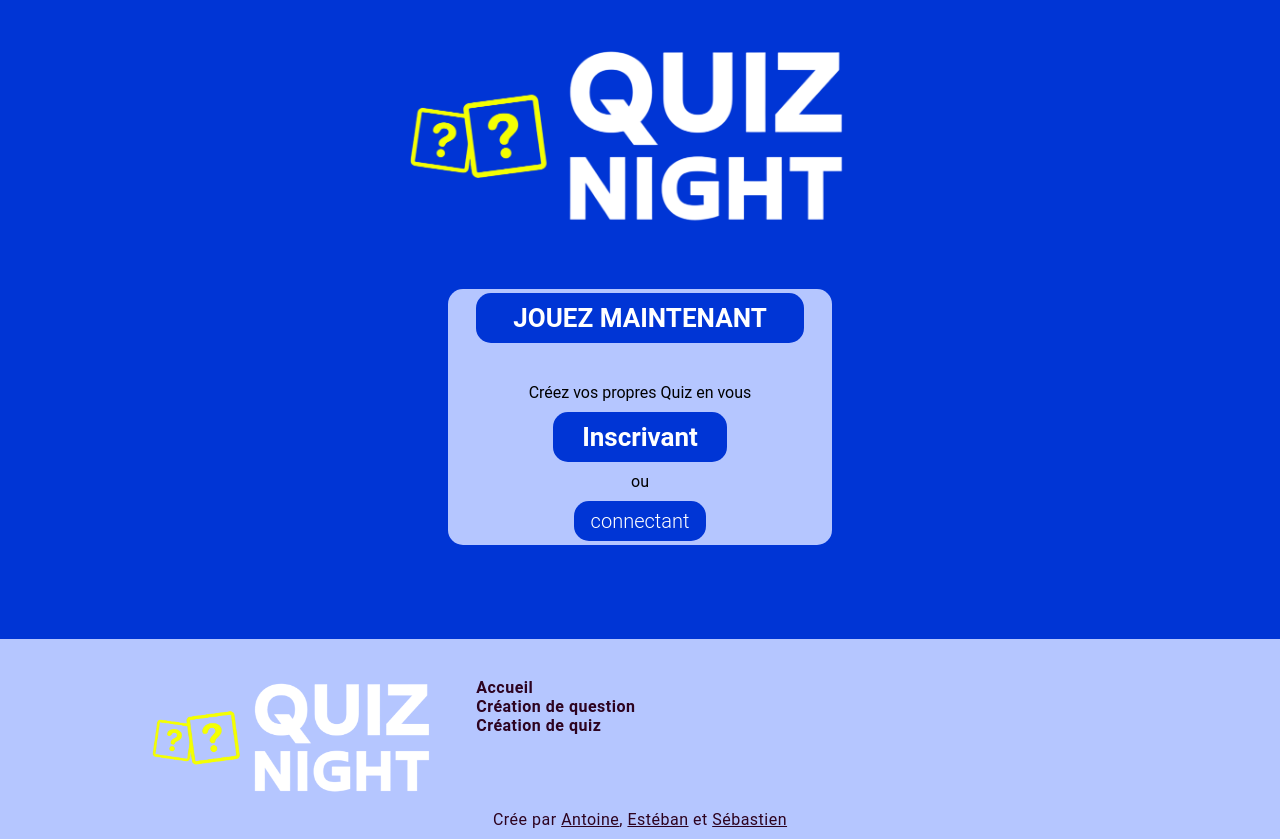
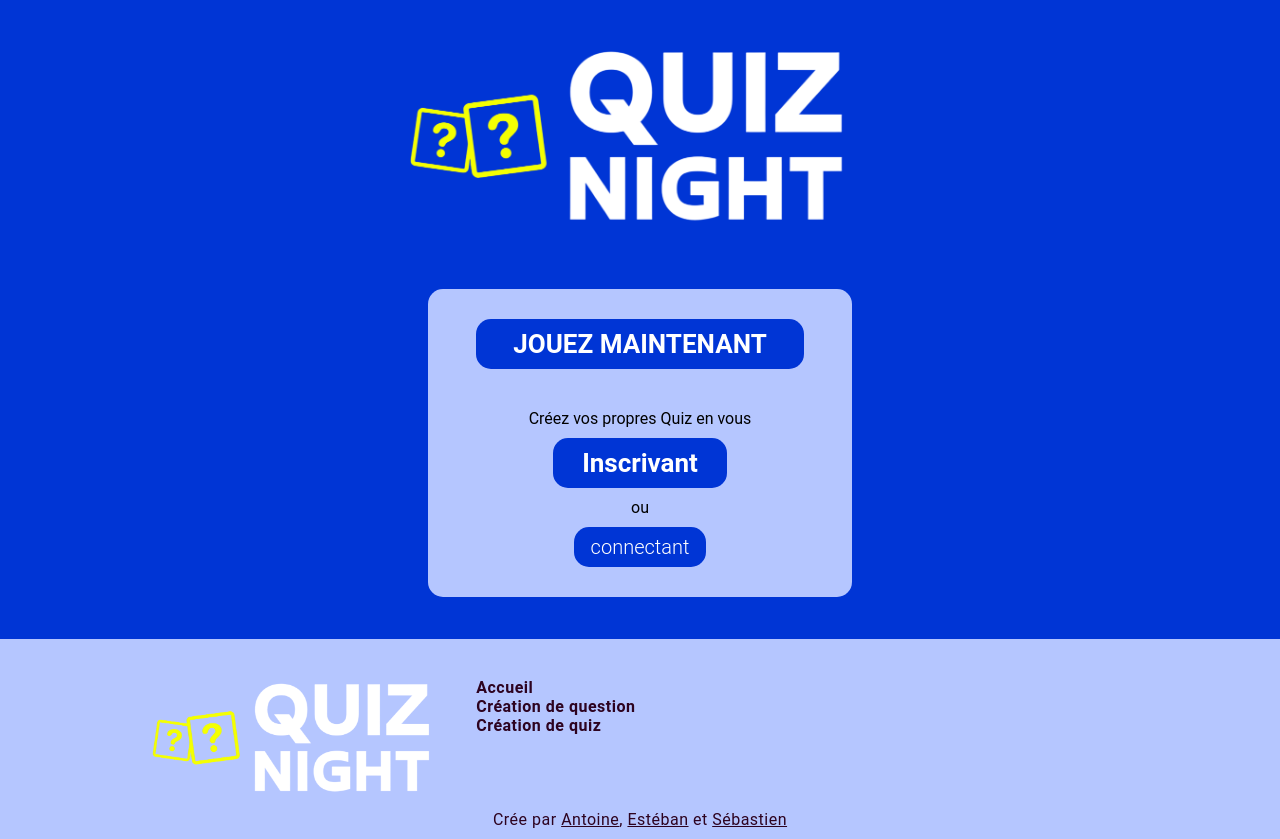
Before and after one commit to esteban-genty/quiznight, a PHP site: page / in a window 1280 px wide. Shown: the part 76-915 px from the top of the page. Run offline with PHP 8.4, Linux system fonts and the light colour scheme.

Commit message:
modification mineure du css de l'accueil

```diff
--- a/styles/styles.css
+++ b/styles/styles.css
@@ -9,12 +9,13 @@ main {
         margin-bottom: 40px;
     }
     .divCTA {
-        height: 40%;
+        height: fit-content;
         width: 30%;
         display: flex;
         flex-direction: column;
         align-items: center;
         justify-content: center;
+        padding: 20px;
         font-family: var(--main-font);
         background-color: var(--unfocus-color);
         border-radius: 15px;
```
